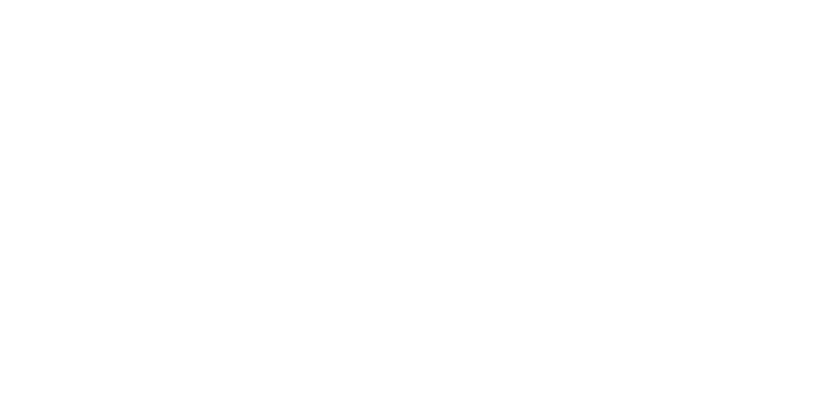
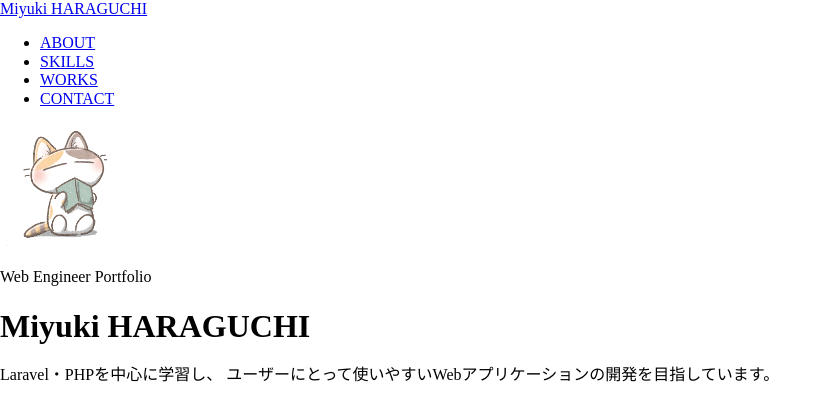
Before and after one commit to misone-ne/portfolio, a plain HTML site: page index.html in a window 1280 px wide. Shown: the whole page, without its empty margins (0-832 px from the left). Drawn offline with Linux system fonts and the light colour scheme.

Commit message:
ヘッダー・TOPセクションのHTML作成

```diff
--- a/css/style.css
+++ b/css/style.css
@@ -0,0 +1,5 @@
+.hero__image img {
+    display: block;
+    width: 10%;
+    height: auto;
+}
--- a/index.html
+++ b/index.html
@@ -8,10 +8,53 @@
     <title>Portfolio</title>
 </head>
 <body>
-<header></header>
+<header class="header">
+    <div class="header__inner">
+        <a class="header__logo" href="#">Miyuki HARAGUCHI</a>
+
+        <nav class="header__nav">
+            <ul class="header__nav-list">
+                <li>
+                    <a href="#about">ABOUT</a>
+                </li>
+                <li>
+                    <a href="#skills">SKILLS</a>
+                </li>
+                <li>
+                    <a href="#works">WORKS</a>
+                </li>
+                <li>
+                    <a href="#contact">CONTACT</a>
+                </li>
+            </ul>
+        </nav>
+    </div>
+</header>
 
 <main>
+    <section class="section hero">
+        <div class="inner">
+            <div class="hero__image">
+                <img
+                    src="images/読書猫-1.jpg"
+                    alt="Misone NEのプロフィール写真"
+                >
+            </div>
 
+            <div class="hero__content">
+                <p class="hero__sub-title">Web Engineer Portfolio</p>
+
+                <h1 class="hero__title">
+                    Miyuki <span>HARAGUCHI</span>
+                </h1>
+
+                <p class="hero__text">
+                    Laravel・PHPを中心に学習し、
+                    ユーザーにとって使いやすいWebアプリケーションの開発を目指しています。
+                </p>
+            </div>
+        </div>
+    </section>
 </main>
 
 <footer></footer>
```
Also changed, not shown: images/読書猫-1.jpg (added), 1 other file.
